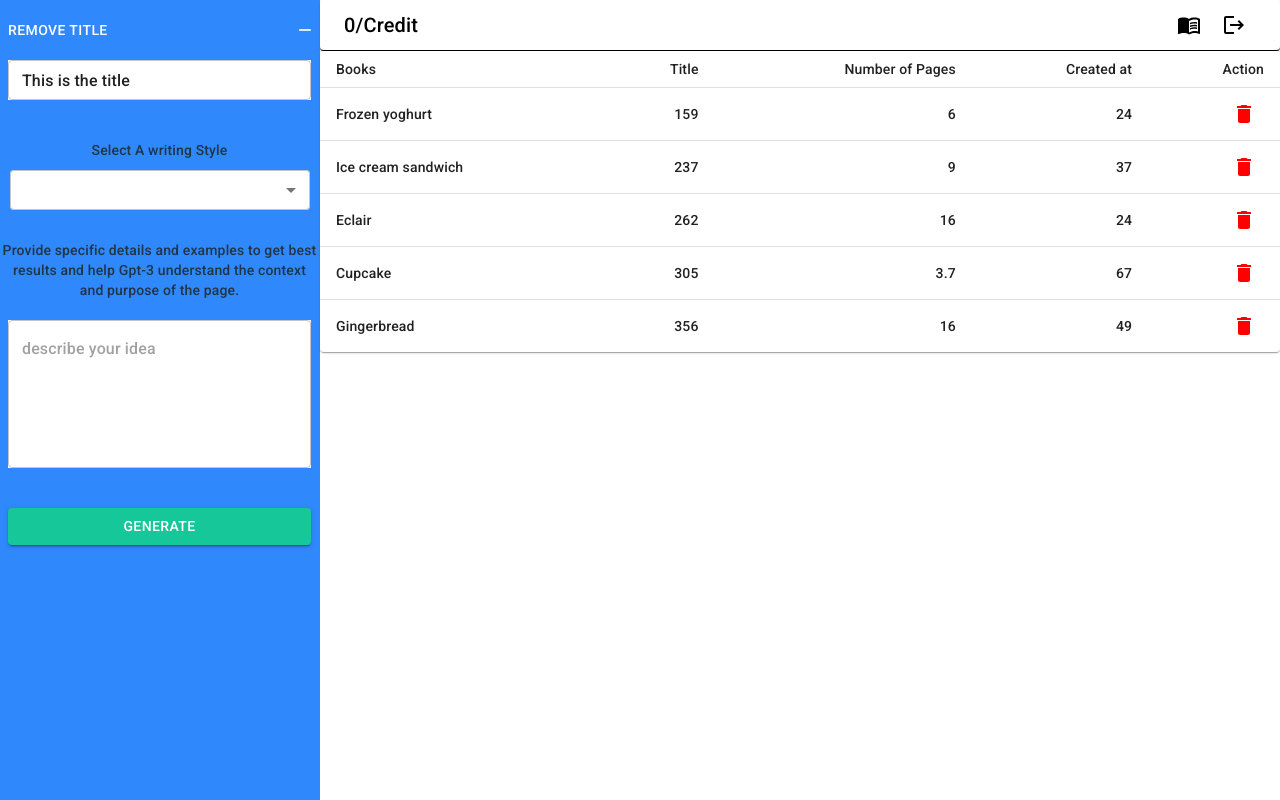
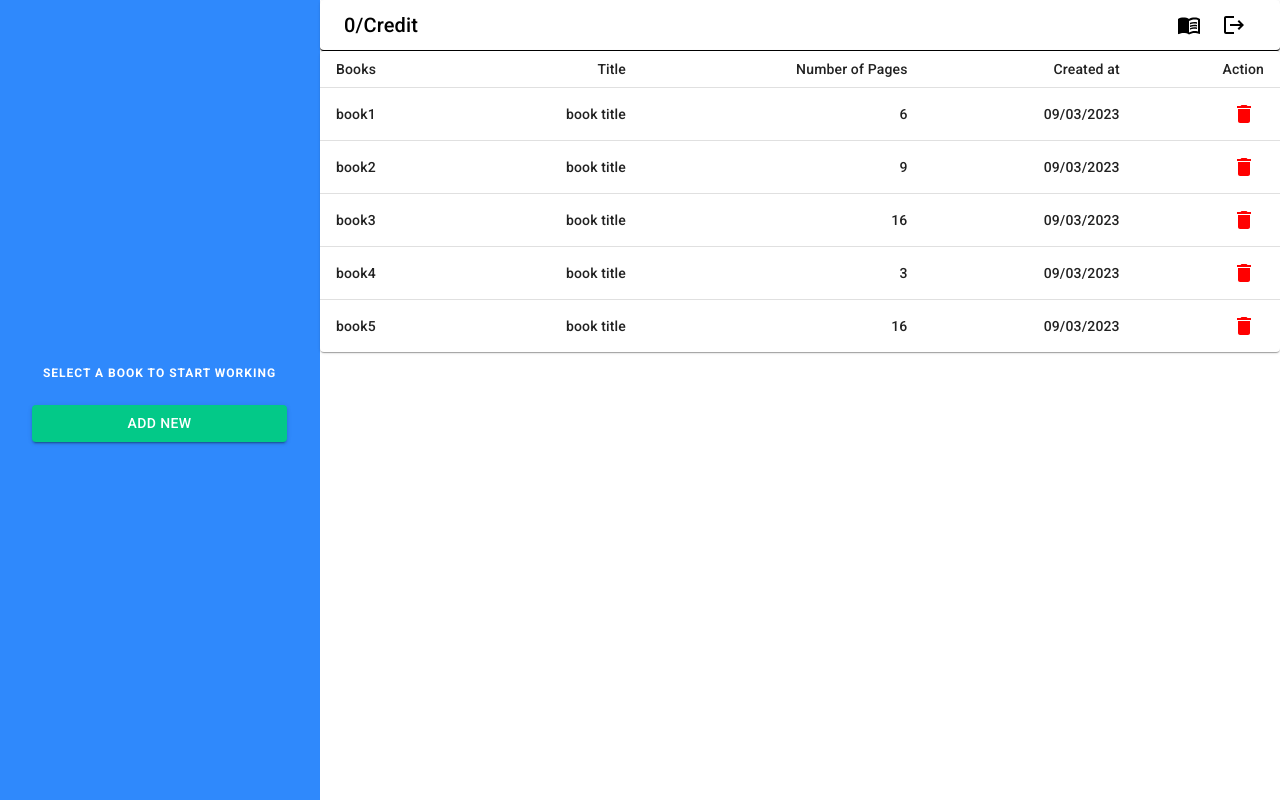
Before and after one commit to aces96/web-AI_BOOK_CREATOR, a React (Vite) app in the folder ai_book_creator/: page /book in a window 1280 px wide. Built offline with nearby package versions, Linux system fonts and the light colour scheme.

Commit message:
i added a modal for adding book feature

```diff
--- a/ai_book_creator/package.json
+++ b/ai_book_creator/package.json
@@ -14,12 +14,14 @@
     "@fontsource/roboto": "^4.5.8",
     "@mui/icons-material": "^5.11.9",
     "@mui/material": "^5.11.10",
+    "@reduxjs/toolkit": "^1.9.3",
     "localforage": "^1.10.0",
     "match-sorter": "^6.3.1",
     "react": "^18.2.0",
     "react-dom": "^18.2.0",
     "react-flip-page": "^1.6.4",
     "react-pageflip": "^2.0.3",
+    "react-redux": "^8.0.5",
     "react-router-dom": "^6.8.1",
     "sort-by": "^1.2.0",
     "vite-plugin-svgr": "^2.4.0",
--- /dev/null
+++ b/ai_book_creator/src/assets/redux/store.js
@@ -0,0 +1,5 @@
+import { configureStore } from '@reduxjs/toolkit'
+
+export const store = configureStore({
+  reducer: {},
+})
--- a/ai_book_creator/src/components/bookCreator.components.jsx
+++ b/ai_book_creator/src/components/bookCreator.components.jsx
@@ -14,10 +14,16 @@ import TableContainer from '@mui/material/TableContainer';
 import TableHead from '@mui/material/TableHead';
 import TableRow from '@mui/material/TableRow';
 import DeleteIcon from '@mui/icons-material/Delete';
+import { Outlet, useLocation } from "react-router-dom";
+import Modal from '@mui/material/Modal';
+import ImportContactsIcon from '@mui/icons-material/ImportContacts';
+
 
 
 
 export const SideBar = (props)=>{
+
+    const location = useLocation()
 
 
 
@@ -34,8 +40,31 @@ export const SideBar = (props)=>{
                     </Button>
                 </Box>
             }
-            {props.step == 1 &&
-                <Box sx={{width: '100%', height:'100%', display: 'flex', alignItems: 'center', flexDirection: 'column'}}>
+
+            {location.pathname == "/book" &&
+                <Box sx={{width: '100%', height:'100%', display: 'flex', justifyContent: 'center', alignItems: 'center', flexDirection: 'column'}}>
+                <Typography color={'white'} variant="overline">
+                    <b>Select a book to start working</b>
+                </Typography>
+                <Button onClick={()=>props.handleOpen()} variant="contained" style={{backgroundColor: '#03C988', width: '80%', marginTop: 15}}>
+                    Add New
+                </Button>
+                </Box>
+            }
+
+            {location.pathname == "/book/pages_table" &&
+                <Box sx={{width: '100%', height:'100%', display: 'flex', justifyContent: 'center', alignItems: 'center', flexDirection: 'column'}}>
+                <Typography color={'white'} variant="h6">
+                    <b>Add a new page to your book</b>
+                </Typography>
+                <Button variant="contained" style={{backgroundColor: '#03C988', width: '80%', marginTop: 15}}>
+                    Add New
+                </Button>
+                </Box>
+            }
+
+                {location.pathname == "generate_page" &&
+                    <Box sx={{width: '100%', height:'100%', display: 'flex', alignItems: 'center', flexDirection: 'column'}}>
                     <Box sx={{width: '100%', display: 'flex', flexDirection: 'column', justifyContent: 'center', alignItems: 'center', marginBottom: 5}}>
                         <Button onClick={()=>props.handleTitleButton()} style={{width: '100%', height: 40, display: 'flex', justifyContent: 'space-between', alignItems: 'center', color: 'white', marginTop: 10, marginBottom: 10}} variant='text' endIcon={props.addTitle ? <RemoveIcon/> : <AddIcon />}>
                             {props.addTitle ? 'Remove Title' : 'Add Title'}
@@ -73,63 +102,10 @@ export const SideBar = (props)=>{
                         Generate
                     </Button>
                 </Box>
-            }
+                }
         </Box>
     )
 }
-
-export const PageContainer = (props)=>{
-
-    return (
-        <Box >
-            <Paper sx={{width: '100%', height: 50, backgroundColor: 'white', borderBottom: '1px solid black'}}>
-                <Box sx={{width: '95%', height: '100%', display: 'flex', flexDirection: 'row', alignItems: 'center', justifyContent: 'space-between', margin: 'auto'}}>
-                        <Typography variant="h6" color={'black'}>
-                            0/Credit
-                        </Typography>
-                    <Box sx={{width: 90, height: '100%', display: 'flex', flexDirection: 'row', justifyContent: 'space-around', alignItems: 'center'}}>
-                        <Badge color="primary"   badgeContent={0} >
-                            <MenuBookIcon style={{color: 'black'}} fontSize="medium" />
-                        </Badge>
-                        <LogoutIcon style={{color: 'black'}} fontSize="medium" />
-                    </Box>
-                </Box>
-            </Paper>
-
-            {props.step == 0 &&
-                <Box sx={{width: '100%', height: 700, backgroundColor: 'white', display: 'flex', flexDirection: 'column', justifyContent: 'center', alignItems: 'center'}}>
-                    <Empty style={{width: 200, height: 200}}/>
-                    <Typography color={'black'} variant="overline">
-                        nothing to display start generating
-                    </Typography>
-                    <Button variant="contained" style={{backgroundColor: '#03C988', width: '70%', marginTop: 15, height: 40}}>
-                        Get Started
-                    </Button>
-                </Box>
-            }
-
-            {props.step == 1 &&
-                // <Box sx={{width: '100%',height: '93vh', backgroundColor: 'white', display: 'flex', flexDirection: 'column', justifyContent: 'center', alignItems: 'center'}}>
-                //     <Paper style={{width: 550, minHeight: 600, border: '2px solid black', display: 'flex', flexDirection: 'column', alignItems: 'center', justifyContent: 'center'}}>
-                //         <Typography style={{marginBottom: 20}}  variant="h4" color={'black'}>
-                //             {props.title}
-                //         </Typography>
-                //         <Box sx={{width: '85%'}}>
-                //             <Typography lineHeight={1.7} textAlign={'start'} variant="body2" color={'black'}>
-                //             What is Lorem Ipsum?
-                //             Lorem Ipsum is simply dummy text of the printing and typesetting industry. Lorem Ipsum has been the industry's standard dummy text ever since the 1500s, when an unknown printer took a galley of type and scrambled it to make a type specimen book. It has survived not only five centuries, but also the leap into electronic typesetting, remaining essentially unchanged. It was popularised in the 1960s with the release of Letraset sheets containing Lorem Ipsum passages, and more recently with desktop publishing software like Aldus PageMaker including versions of Lorem Ipsum.
-                //             Why do we use it?
-                //             It is a long established fact that a reader will be distracted by the readable content of a page when looking at its layout. The point of using Lorem Ipsum is that it has a more-or-less normal distribution of letters, as opposed to using 'Content here, content here', making it look like readable English. Many desktop publishing packages and web page editors now use Lorem Ipsum as their default model text, and a search for 'lorem ipsum' will uncover many web sites still in their infancy. Various versions have evolved over the years, sometimes by accident, sometimes on purpose (injected humour and the like).
-                //             </Typography>
-                //         </Box>
-                //     </Paper>
-                // </Box>
-                <BooksTables />
-            }
-        </Box>
-    )
-}
-
 
 export const BooksTables = ()=>{
 
@@ -144,11 +120,11 @@ export const BooksTables = ()=>{
       }
 
     const rows = [
-        createData('Frozen yoghurt', 159, 6.0, 24, 4.0),
-        createData('Ice cream sandwich', 237, 9.0, 37, 4.3),
-        createData('Eclair', 262, 16.0, 24, 6.0),
-        createData('Cupcake', 305, 3.7, 67, 4.3),
-        createData('Gingerbread', 356, 16.0, 49, 3.9),
+        createData('book1', 'book title', 6, "09/03/2023", 4.0),
+        createData('book2', 'book title', 9, "09/03/2023", 4.3),
+        createData('book3', 'book title', 16, "09/03/2023", 6.0),
+        createData('book4', 'book title', 3, "09/03/2023", 4.3),
+        createData('book5', 'book title', 16, "09/03/2023", 3.9),
       ];
 
     return(
@@ -187,3 +163,137 @@ export const BooksTables = ()=>{
       </TableContainer>
     )
 }
+
+export const NothingCreated = ()=>{
+     return (
+        <Box sx={{width: '100%', height: 700, backgroundColor: 'white', display: 'flex', flexDirection: 'column', justifyContent: 'center', alignItems: 'center'}}>
+                    <Empty style={{width: 200, height: 200}}/>
+            <Typography color={'black'} variant="overline">
+                nothing to display start generating
+            </Typography>
+            <Button variant="contained" style={{backgroundColor: '#03C988', width: '70%', marginTop: 15, height: 40}}>
+                Get Started
+            </Button>
+        </Box>
+     )
+}
+
+export const Page = ()=>{
+    return (
+                        <Box sx={{width: '100%',height: '93vh', backgroundColor: 'white', display: 'flex', flexDirection: 'column', justifyContent: 'center', alignItems: 'center'}}>
+                    <Paper style={{width: 550, minHeight: 600, border: '2px solid black', display: 'flex', flexDirection: 'column', alignItems: 'center', justifyContent: 'center'}}>
+                        <Typography style={{marginBottom: 20}}  variant="h4" color={'black'}>
+                            {props.title}
+                        </Typography>
+                        <Box sx={{width: '85%'}}>
+                            <Typography lineHeight={1.7} textAlign={'start'} variant="body2" color={'black'}>
+                            What is Lorem Ipsum?
+                            Lorem Ipsum is simply dummy text of the printing and typesetting industry. Lorem Ipsum has been the industry's standard dummy text ever since the 1500s, when an unknown printer took a galley of type and scrambled it to make a type specimen book. It has survived not only five centuries, but also the leap into electronic typesetting, remaining essentially unchanged. It was popularised in the 1960s with the release of Letraset sheets containing Lorem Ipsum passages, and more recently with desktop publishing software like Aldus PageMaker including versions of Lorem Ipsum.
+                            Why do we use it?
+                            It is a long established fact that a reader will be distracted by the readable content of a page when looking at its layout. The point of using Lorem Ipsum is that it has a more-or-less normal distribution of letters, as opposed to using 'Content here, content here', making it look like readable English. Many desktop publishing packages and web page editors now use Lorem Ipsum as their default model text, and a search for 'lorem ipsum' will uncover many web sites still in their infancy. Various versions have evolved over the years, sometimes by accident, sometimes on purpose (injected humour and the like).
+                            </Typography>
+                        </Box>
+                    </Paper>
+                </Box>
+    )
+}
+
+
+
+export const PagesTable = ()=>{
+    function createData(
+        name,
+        calories,
+        fat,
+        carbs,
+        protein,
+      ) {
+        return { name, calories, fat, carbs};
+      }
+
+    const rows = [
+        createData(1, 'title', "content 1 ......", "09/03/2023", 4.0),
+        createData(2, 'title', "content 2 ......", "09/03/2023", 4.3),
+        createData(3, 'title', "content 3 ......", "09/03/2023", 6.0),
+        createData(4, 'title', "content 4 ......", "09/03/2023", 4.3),
+        createData(5, 'title', "content 5 ......", "09/03/2023", 3.9),
+      ];
+
+    return(
+        <TableContainer component={Paper}>
+        <Table sx={{ minWidth: 650 }} size="small" aria-label="a dense table">
+          <TableHead>
+            <TableRow>
+              <TableCell>Page Number</TableCell>
+              <TableCell align="right">Title</TableCell>
+              <TableCell align="right">content</TableCell>
+              <TableCell align="right">Created at</TableCell>
+              <TableCell align="right">Action</TableCell>
+            </TableRow>
+          </TableHead>
+          <TableBody>
+            {rows.map((row) => (
+              <TableRow
+                key={row.name}
+                sx={{ '&:last-child td, &:last-child th': { border: 0 } }}
+              >
+                <TableCell component="th" scope="row">
+                  {row.name}
+                </TableCell>
+                <TableCell align="right">{row.calories}</TableCell>
+                <TableCell align="right">{row.fat}</TableCell>
+                <TableCell align="right">{row.carbs}</TableCell>
+                <TableCell align="right">
+                    <IconButton style={{color:"red"}} >
+                        <DeleteIcon />
+                    </IconButton>
+                </TableCell>
+              </TableRow>
+            ))}
+          </TableBody>
+        </Table>
+      </TableContainer>
+    )
+}
+
+
+export const AddBookModal = (props)=>{
+
+  const style = {
+    position: 'absolute',
+    top: '50%',
+    left: '50%',
+    transform: 'translate(-50%, -50%)',
+    width: 400,
+    minHeight: 250,
+    bgcolor: 'background.paper',
+    border: '2px solid #000',
+    boxShadow: 24,
+    p: 4,
+    display: 'flex',
+    flexDirection: 'column',
+    alignItems: 'center',
+    justifyContent: 'space-around'
+  };
+
+
+  return (
+    <Modal
+    open={props.open}
+    onClose={props.handleClose}
+    aria-labelledby="modal-modal-title"
+    aria-describedby="modal-modal-description"
+  >
+    <Box sx={style}>
+      <ImportContactsIcon  style={{width: 70, height: 70, color: '#03C988'}} />
+      <Typography color={'black'} id="modal-modal-title" variant="h5">
+        Add the Book title
+      </Typography>
+      <TextField style={{width: '90%'}} size="small" placeholder="a book title" label='Title' variant="outlined"/>
+      <Button  variant="contained" style={{backgroundColor: '#03C988', width: '80%', marginTop: 15}}>
+        Save
+      </Button>
+    </Box>
+  </Modal>
+  )
+}
--- a/ai_book_creator/src/main.jsx
+++ b/ai_book_creator/src/main.jsx
@@ -6,11 +6,15 @@ import {
   RouterProvider,
 } from "react-router-dom";
 import { router } from './router/router';
+import { Provider } from 'react-redux';
+import { store } from './assets/redux/store';
 
 
 
 ReactDOM.createRoot(document.getElementById('root')).render(
   <React.StrictMode>
-    <RouterProvider router={router}/>
+    <Provider store={store}>
+      <RouterProvider router={router}/>
+    </Provider>
   </React.StrictMode>,
 )
--- a/ai_book_creator/src/pages/bookCreator.jsx
+++ b/ai_book_creator/src/pages/bookCreator.jsx
@@ -1,8 +1,12 @@
-import { Box, Paper } from "@mui/material"
+import { Box, Paper, Typography, Badge } from "@mui/material"
 import Grid from '@mui/material/Grid';
-import { SideBar, PageContainer } from "../components/bookCreator.components";
+import MenuBookIcon from '@mui/icons-material/MenuBook';
+import LogoutIcon from '@mui/icons-material/Logout';
+import { SideBar, BooksTables, PagesTable, AddBookModal } from "../components/bookCreator.components";
 import { styled } from '@mui/material/styles';
-import { useState } from "react";
+import { useState, useEffect } from "react";
+import { Routes, Route, Outlet, useLocation } from 'react-router-dom';
+
 
 
 
@@ -12,7 +16,15 @@ export const BookCreator = ()=>{
     const [addTitle, setAddTitle] = useState(true)
     const [title, setTitle] = useState('This is the title')
     const [writingStyle, setWritingStyle] = useState('')
+    const [open, setOpen] = useState(false);
+    const handleOpen = () => setOpen(true);
+    const handleClose = () => setOpen(false);
+    const location = useLocation()
 
+
+    useEffect(()=>{
+        console.log(location.pathname)
+    },[location])
 
     const Item = styled(Paper)(({ theme }) => ({
         backgroundColor: theme.palette.mode === 'dark' ? '#1A2027' : '#fff',
@@ -38,16 +50,74 @@ export const BookCreator = ()=>{
 
     return (
         <Box sx={{ flexGrow: 1, height: '100vh'}}>
+            <AddBookModal open={open} handleClose={handleClose}/>
             <Grid zeroMinWidth={true} container style={{ height: '100vh', overflow: 'auto'}}>
                 <Grid item xs={3}>
-                    <SideBar handleStyle={handleStyle} writingStyle={writingStyle} handleTitleButton={handleTitleButton} handleTitleInput={(e)=>{
+                    <SideBar handleOpen={handleOpen} handleStyle={handleStyle} writingStyle={writingStyle} handleTitleButton={handleTitleButton} handleTitleInput={(e)=>{
                         setTitle(e.target.value)
                     }} title={title} addTitle={addTitle}  step={step}/>
                 </Grid>
+
                 <Grid item xs={9} sx={{ height: 'calc(100vh - 64px)' }}>
-                    <PageContainer title={title} step={step} />
-                </Grid>
+                <Box >
+                    <Paper sx={{width: '100%', height: 50, backgroundColor: 'white', borderBottom: '1px solid black'}}>
+                    <Box sx={{width: '95%', height: '100%', display: 'flex', flexDirection: 'row', alignItems: 'center', justifyContent: 'space-between', margin: 'auto'}}>
+                        <Typography variant="h6" color={'black'}>
+                            0/Credit
+                        </Typography>
+                    <Box sx={{width: 90, height: '100%', display: 'flex', flexDirection: 'row', justifyContent: 'space-around', alignItems: 'center'}}>
+                        <Badge color="primary"   badgeContent={0} >
+                            <MenuBookIcon style={{color: 'black'}} fontSize="medium" />
+                        </Badge>
+                        <LogoutIcon style={{color: 'black'}} fontSize="medium" />
+                    </Box>
+                </Box>
+            </Paper>
+            {location.pathname == '/book' && <BooksTables/>}
+            {location.pathname == '/book/pages_table' && <PagesTable/>}
+            </Box>
+            </Grid>
             </Grid>
       </Box>
     )
 }
+
+
+// <Box >
+// <Paper sx={{width: '100%', height: 50, backgroundColor: 'white', borderBottom: '1px solid black'}}>
+//     <Box sx={{width: '95%', height: '100%', display: 'flex', flexDirection: 'row', alignItems: 'center', justifyContent: 'space-between', margin: 'auto'}}>
+//             <Typography variant="h6" color={'black'}>
+//                 0/Credit
+//             </Typography>
+//         <Box sx={{width: 90, height: '100%', display: 'flex', flexDirection: 'row', justifyContent: 'space-around', alignItems: 'center'}}>
+//             <Badge color="primary"   badgeContent={0} >
+//                 <MenuBookIcon style={{color: 'black'}} fontSize="medium" />
+//             </Badge>
+//             <LogoutIcon style={{color: 'black'}} fontSize="medium" />
+//         </Box>
+//     </Box>
+// </Paper>
+
+// <Outlet/>
+
+
+
+// {props.step == 1 &&
+//     // <Box sx={{width: '100%',height: '93vh', backgroundColor: 'white', display: 'flex', flexDirection: 'column', justifyContent: 'center', alignItems: 'center'}}>
+//     //     <Paper style={{width: 550, minHeight: 600, border: '2px solid black', display: 'flex', flexDirection: 'column', alignItems: 'center', justifyContent: 'center'}}>
+//     //         <Typography style={{marginBottom: 20}}  variant="h4" color={'black'}>
+//     //             {props.title}
+//     //         </Typography>
+//     //         <Box sx={{width: '85%'}}>
+//     //             <Typography lineHeight={1.7} textAlign={'start'} variant="body2" color={'black'}>
+//     //             What is Lorem Ipsum?
+//     //             Lorem Ipsum is simply dummy text of the printing and typesetting industry. Lorem Ipsum has been the industry's standard dummy text ever since the 1500s, when an unknown printer took a galley of type and scrambled it to make a type specimen book. It has survived not only five centuries, but also the leap into electronic typesetting, remaining essentially unchanged. It was popularised in the 1960s with the release of Letraset sheets containing Lorem Ipsum passages, and more recently with desktop publishing software like Aldus PageMaker including versions of Lorem Ipsum.
+//     //             Why do we use it?
+//     //             It is a long established fact that a reader will be distracted by the readable content of a page when looking at its layout. The point of using Lorem Ipsum is that it has a more-or-less normal distribution of letters, as opposed to using 'Content here, content here', making it look like readable English. Many desktop publishing packages and web page editors now use Lorem Ipsum as their default model text, and a search for 'lorem ipsum' will uncover many web sites still in their infancy. Various versions have evolved over the years, sometimes by accident, sometimes on purpose (injected humour and the like).
+//     //             </Typography>
+//     //         </Box>
+//     //     </Paper>
+//     // </Box>
+//     <BooksTables />
+// }
+// </Box>
--- a/ai_book_creator/src/router/router.jsx
+++ b/ai_book_creator/src/router/router.jsx
@@ -1,27 +1,46 @@
 import {
     createBrowserRouter,
+    createRoutesFromElements,
+    Outlet
   } from "react-router-dom";
+  import { Route, Routes } from "react-router-dom";
 import App from "../App";
 import { Pricing } from "../pages/pricing";
 import { Login } from "../pages/login";
 import { BookCreator } from "../pages/bookCreator";
+import { BooksTables } from "../components/bookCreator.components";
 
 
-export const router = createBrowserRouter([
-    {
-        path: "/",
-        element: <App/>,
-    },
-    {
-        path: "/pricing",
-        element: <Pricing/>,
-    },
-    {
-        path: "/login",
-        element: <Login/>,
-    },
-    {
-        path: "/book",
-        element: <BookCreator/>,
-    },
-    ]);
+export const router = createBrowserRouter(
+    createRoutesFromElements(
+      <Route >
+        <Route index element={<App />} />
+        <Route path="pricing" element={<Pricing />} />
+        <Route path="login" element={<Login />} />
+        <Route path="book" element={<BookCreator />}>
+            <Route path="book_table" element={<BookCreator/>}/>
+            <Route path="pages_table" element={<BookCreator/>}/>
+        </Route>
+      </Route>
+    )
+  );
+
+
+// export const router = createBrowserRouter([
+//     {
+//         path: "/",
+//         element: <App/>,
+//     },
+//     {
+//         path: "/pricing",
+//         element: <Pricing/>,
+//     },
+//     {
+//         path: "/login",
+//         element: <Login/>,
+//     },
+//     {
+//         path: "/book",
+//         element: <BookCreator/>,
+//     },
+//     ]);
```
Also changed, not shown: 1 other file (tests, documents, lock files or other folders).
